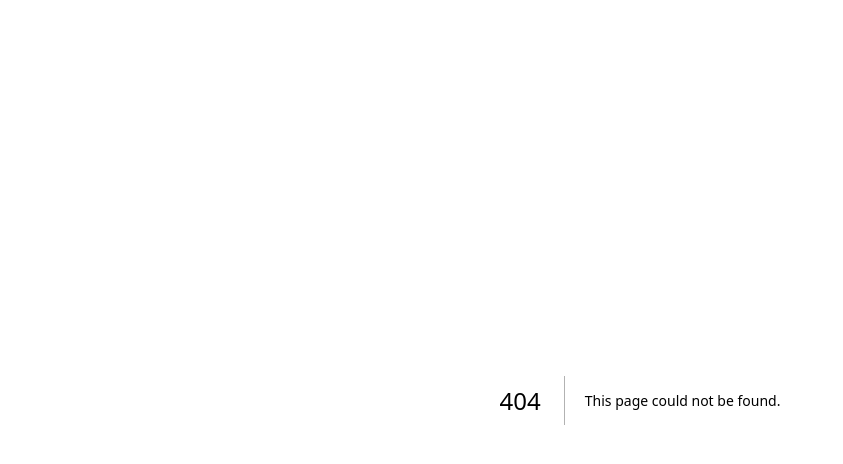
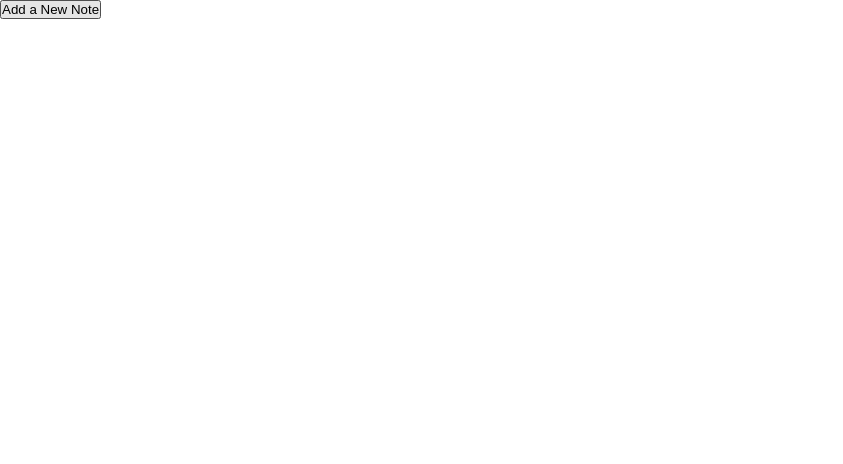
Before and after one commit to L34ndro0/evernote-clone, a Next.js app: page /components/NoteOperations in a window 1280 px wide. Before the commit this address had no page. Shown: the top 464 px of the page, without its empty margins (0-843 px from the left). Built offline with nearby package versions, Linux system fonts and the light colour scheme.

Commit message:
create component NoteOperations

```diff
--- /dev/null
+++ b/pages/components/NoteOperations.js
@@ -0,0 +1,28 @@
+import styles from "../../styles/Evernote.module.scss";
+import { useState } from "react";
+
+export default function NoteOperations() {
+  const [inputVisible, setInputVisible] = useState(false);
+
+  const inputToggle = () => {
+    setInputVisible(!inputVisible);
+  };
+
+  return (
+    <>
+      <div className={styles.btnContainer}>
+        <button className={styles.button} onClick={inputToggle}>
+          Add a New Note
+        </button>
+      </div>
+
+      {inputVisible ? (
+        <div className={styles.inputContainer}>
+          <input className={styles.input} placeholder="Enter the title..." />
+        </div>
+      ) : (
+        <></>
+      )}
+    </>
+  );
+}
```
Also changed, not shown: pages/index.js (+11 -5 lines).
